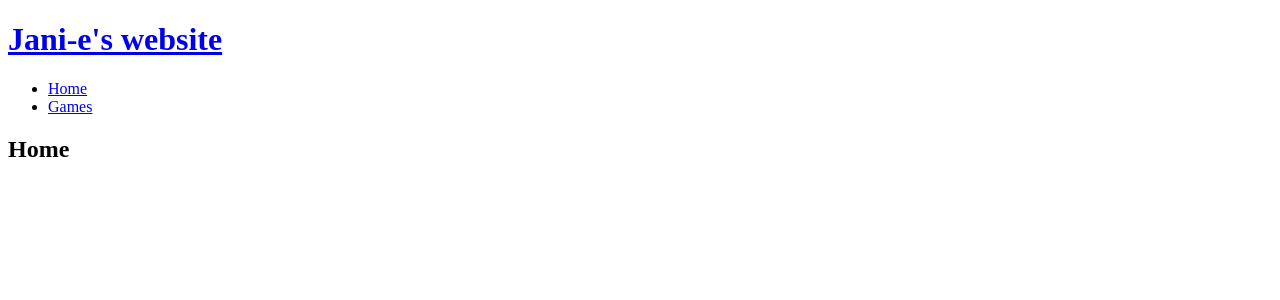
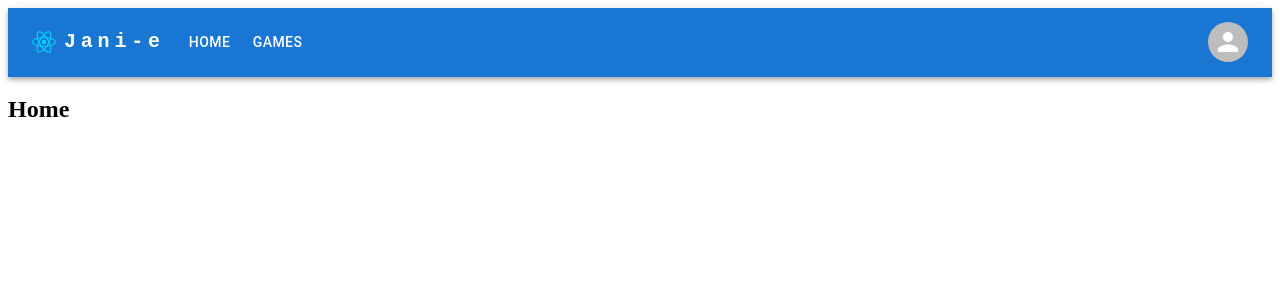
Before and after one commit to jani-e/vitejs_frontend, a React (Vite) app: page / in a window 1280 px wide. Shown: the top 300 px of the page. Built offline with nearby package versions, Linux system fonts and the light colour scheme.

Commit message:
Created navigation menu bar with MUI AppBar

```diff
--- a/package.json
+++ b/package.json
@@ -11,6 +11,10 @@
     "preview": "vite preview"
   },
   "dependencies": {
+    "@emotion/react": "^11.11.1",
+    "@emotion/styled": "^11.11.0",
+    "@mui/icons-material": "^5.13.7",
+    "@mui/material": "^5.13.7",
     "axios": "^1.4.0",
     "react": "^18.2.0",
     "react-dnd": "^16.0.1",
@@ -26,6 +30,7 @@
     "eslint-plugin-react": "^7.32.2",
     "eslint-plugin-react-hooks": "^4.6.0",
     "eslint-plugin-react-refresh": "^0.3.4",
+    "prettier": "3.0.0",
     "vite": "^4.3.2"
   }
 }
--- a/src/App.jsx
+++ b/src/App.jsx
@@ -1,22 +1,18 @@
-import { Link, Route, Routes } from 'react-router-dom'
+import { Route, Routes } from 'react-router-dom'
 import 'src/App.css'
-import NavLinks from 'src/components/NavLinks'
+import NavBar from 'src/components/NavBar'
 import Home from 'src/pages/Home'
 import Games from 'src/pages/Games'
 import Solitaire from 'src/pages/games/Solitaire'
 import TBA from 'src/pages/games/TBA'
 
-
-
 const App = () => {
   return (
     <>
-      <Link to='/'>
-        <h1>Jani-e&apos;s website</h1>
-      </Link>
-      <NavLinks></NavLinks>
+      <NavBar />
       <Routes>
         <Route path='/' element={<Home />} />
+        <Route path='/home' element={<Home />} />
         <Route path='/games' element={<Games />} />
         <Route path='/games/solitaire' element={<Solitaire />} />
         <Route path='/games/tba' element={<TBA />} />
--- /dev/null
+++ b/src/components/NavBar.jsx
@@ -0,0 +1,174 @@
+import { Link } from 'react-router-dom'
+import Logo from 'src/components/Logo'
+
+import * as React from 'react'
+import AppBar from '@mui/material/AppBar'
+import Box from '@mui/material/Box'
+import Toolbar from '@mui/material/Toolbar'
+import IconButton from '@mui/material/IconButton'
+import Typography from '@mui/material/Typography'
+import Menu from '@mui/material/Menu'
+import MenuIcon from '@mui/icons-material/Menu'
+import Container from '@mui/material/Container'
+import Avatar from '@mui/material/Avatar'
+import Button from '@mui/material/Button'
+import Tooltip from '@mui/material/Tooltip'
+import MenuItem from '@mui/material/MenuItem'
+import { SvgIcon } from '@mui/material'
+
+const pages = [
+  { text: 'Home', href: '/' },
+  { text: 'Games', href: 'games' }
+]
+const settings = ['Account', 'Logout']
+
+const NavBar = () => {
+  const [anchorElNav, setAnchorElNav] = React.useState(null)
+  const [anchorElUser, setAnchorElUser] = React.useState(null)
+
+  const handleOpenNavMenu = (event) => {
+    setAnchorElNav(event.currentTarget)
+  }
+  const handleOpenUserMenu = (event) => {
+    setAnchorElUser(event.currentTarget)
+  }
+
+  const handleCloseNavMenu = () => {
+    setAnchorElNav(null)
+  }
+
+  const handleCloseUserMenu = () => {
+    setAnchorElUser(null)
+  }
+
+  return (
+    <nav>
+      <AppBar position='static'>
+        <Container maxWidth='xl'>
+          <Toolbar disableGutters>
+            <SvgIcon sx={{ display: { xs: 'none', md: 'flex' }, mr: 1 }}>
+              <Logo />
+            </SvgIcon>
+
+            <Typography
+              variant='h6'
+              noWrap
+              component={Link}
+              to='/'
+              sx={{
+                mr: 2,
+                display: { xs: 'none', md: 'flex' },
+                fontFamily: 'monospace',
+                fontWeight: 700,
+                letterSpacing: '.3rem',
+                color: 'inherit',
+                textDecoration: 'none'
+              }}>
+              Jani-e
+            </Typography>
+
+            <Box sx={{ flexGrow: 1, display: { xs: 'flex', md: 'none' } }}>
+              <IconButton
+                size='large'
+                aria-label='account of current user'
+                aria-controls='menu-appbar'
+                aria-haspopup='true'
+                onClick={handleOpenNavMenu}
+                color='inherit'>
+                <MenuIcon />
+              </IconButton>
+              <Menu
+                id='menu-appbar'
+                anchorEl={anchorElNav}
+                anchorOrigin={{
+                  vertical: 'bottom',
+                  horizontal: 'left'
+                }}
+                keepMounted
+                transformOrigin={{
+                  vertical: 'top',
+                  horizontal: 'left'
+                }}
+                open={Boolean(anchorElNav)}
+                onClose={handleCloseNavMenu}
+                sx={{
+                  display: { xs: 'block', md: 'none' }
+                }}>
+                {pages.map((page) => (
+                  <MenuItem key={page.text} onClick={handleCloseNavMenu}>
+                    <Typography textAlign='center' component={Link} to={page.href} color='inherit'>
+                      {page.text}
+                    </Typography>
+                  </MenuItem>
+                ))}
+              </Menu>
+            </Box>
+            <SvgIcon sx={{ display: { xs: 'flex', md: 'none' }, mr: 1 }}>
+              <Logo />
+            </SvgIcon>
+            <Typography
+              variant='h5'
+              noWrap
+              component={Link}
+              to='/'
+              sx={{
+                mr: 2,
+                display: { xs: 'flex', md: 'none' },
+                flexGrow: 1,
+                fontFamily: 'monospace',
+                fontWeight: 700,
+                letterSpacing: '.3rem',
+                color: 'inherit',
+                textDecoration: 'none'
+              }}>
+              Jani-e
+            </Typography>
+            <Box sx={{ flexGrow: 1, display: { xs: 'none', md: 'flex' } }}>
+              {pages.map((page) => (
+                <Button
+                  key={page.text}
+                  onClick={handleCloseNavMenu}
+                  component={Link}
+                  to={page.href}
+                  sx={{ my: 2, color: 'white', display: 'block' }}>
+                  {page.text}
+                </Button>
+              ))}
+            </Box>
+
+            <Box sx={{ flexGrow: 0 }}>
+              <Tooltip title='Open settings'>
+                <IconButton onClick={handleOpenUserMenu} sx={{ p: 0 }}>
+                  <Avatar alt='user' src='' />
+                </IconButton>
+              </Tooltip>
+              <Menu
+                sx={{ mt: '45px' }}
+                id='menu-appbar'
+                anchorEl={anchorElUser}
+                anchorOrigin={{
+                  vertical: 'top',
+                  horizontal: 'right'
+                }}
+                keepMounted
+                transformOrigin={{
+                  vertical: 'top',
+                  horizontal: 'right'
+                }}
+                open={Boolean(anchorElUser)}
+                onClose={handleCloseUserMenu}>
+                {settings.map((setting) => (
+                  <MenuItem key={setting} onClick={handleCloseUserMenu}>
+                    <Typography textAlign='center'>{setting}</Typography>
+                  </MenuItem>
+                ))}
+              </Menu>
+            </Box>
+          </Toolbar>
+        </Container>
+      </AppBar>
+    </nav>
+  )
+}
+
+export default NavBar
--- a/src/components/NavLinks.jsx
+++ /dev/null
@@ -1,14 +0,0 @@
-import { Link } from "react-router-dom"
-
-const NavLinks = () => {
-  return (
-    <nav>
-      <ul>
-        <li><Link to='/'>Home</Link></li>
-        <li><Link to='/games'>Games</Link></li>
-      </ul>
-    </nav>
-  )
-}
-
-export default NavLinks
```
